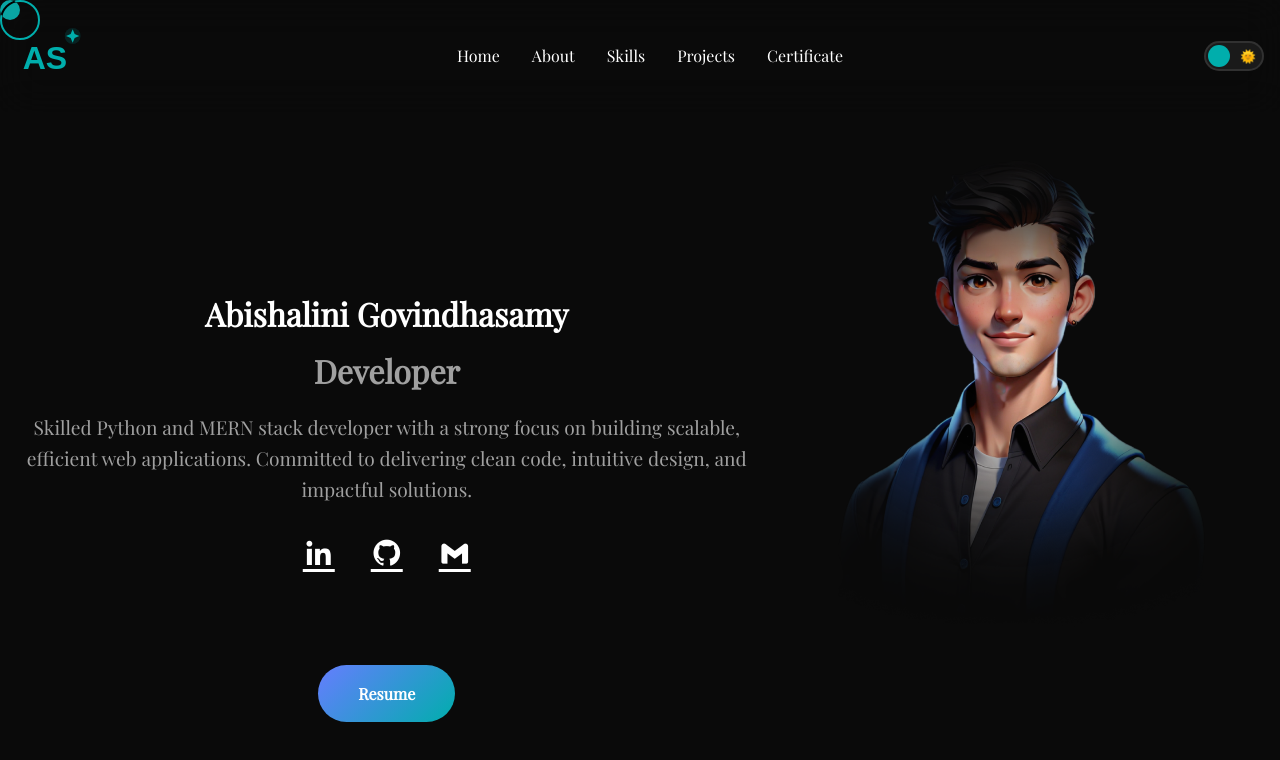
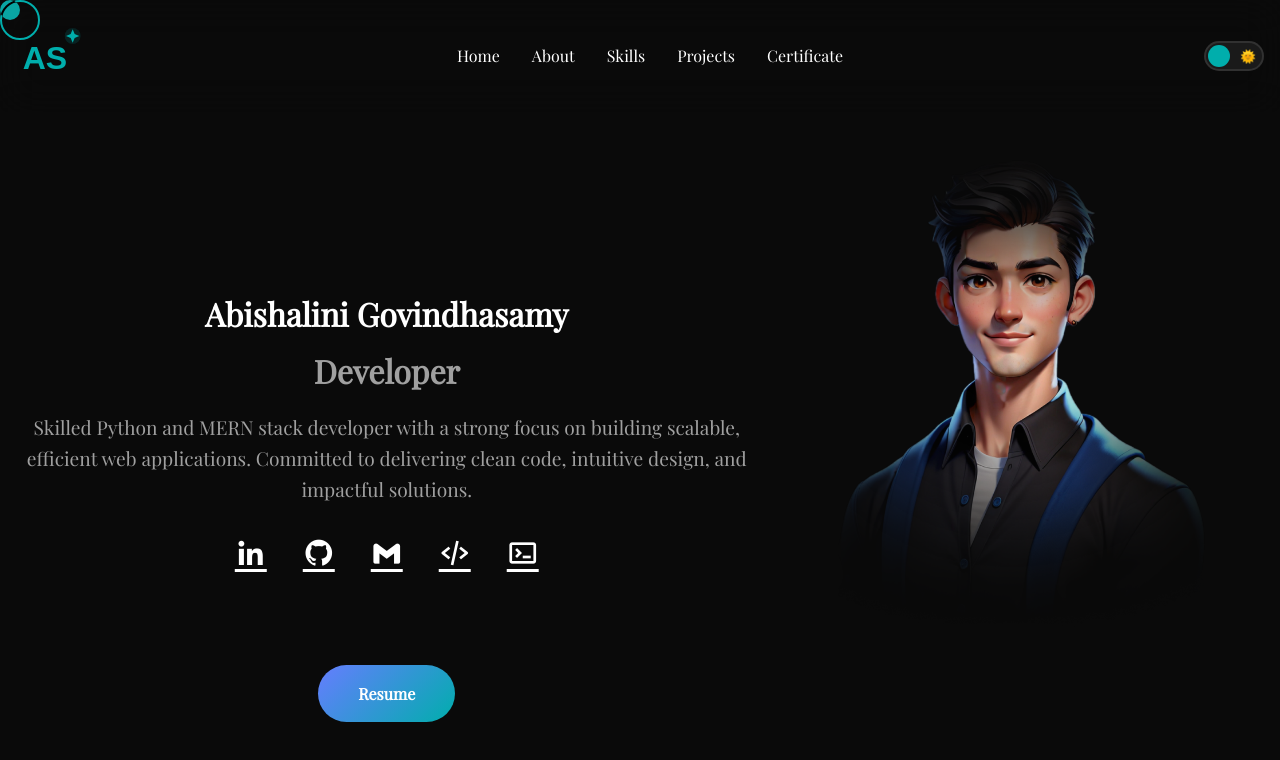
Before and after one commit to AbishaliniGovindasamy/portfolio, a plain HTML site: page index.html in a window 1280 px wide. Shown: the top 760 px of the page. Drawn offline with nearby package versions, Linux system fonts and the light colour scheme; some packages are replaced by stand-ins of ours; a script that the page names is missing.

Commit message:
commit the changes

```diff
--- a/index.html
+++ b/index.html
@@ -93,11 +93,14 @@
          efficient web applications. Committed to delivering clean code, intuitive design, and impactful solutions.</p>
 
       <div class="social-media">
-                <a href="https://www.linkedin.com/in/abishalinigovindasamy/"><i class='bx bxl-linkedin'></i></a>
-                <a href="https://github.com/AbishaliniGovindasamy"><i class='bx bxl-github'></i></a>
-                <a href="mailto:abi353@gmail.com"><i class='bx bxl-gmail'></i></a>
+  <a href="https://www.linkedin.com/in/abishalinigovindasamy/"><i class='bx bxl-linkedin'></i></a>
+  <a href="https://github.com/AbishaliniGovindasamy"><i class='bx bxl-github'></i></a>
+  <a href="mailto:abi353@gmail.com"><i class='bx bxl-gmail'></i></a>
+  <a href="https://leetcode.com/u/UdgxUluvnq/" target="_blank"><i class='bx bx-code-alt'></i></a>
+  <a href="https://www.hackerrank.com/profile/abiabishalini101" target="_blank"><i class='bx bx-terminal'></i></a>
+</div>
 
-            </div>
+
       <a href="#" class="cta-button">Resume</a>
 
     </div>
```
